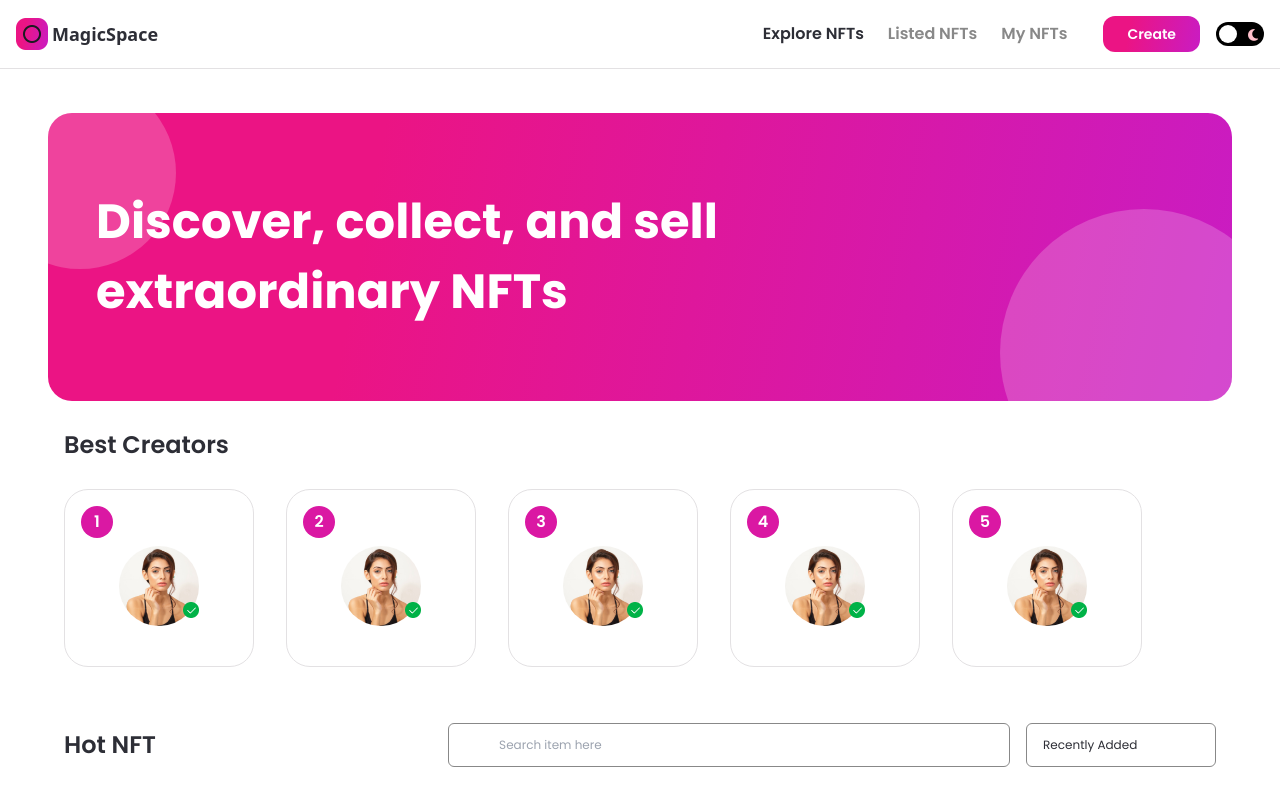
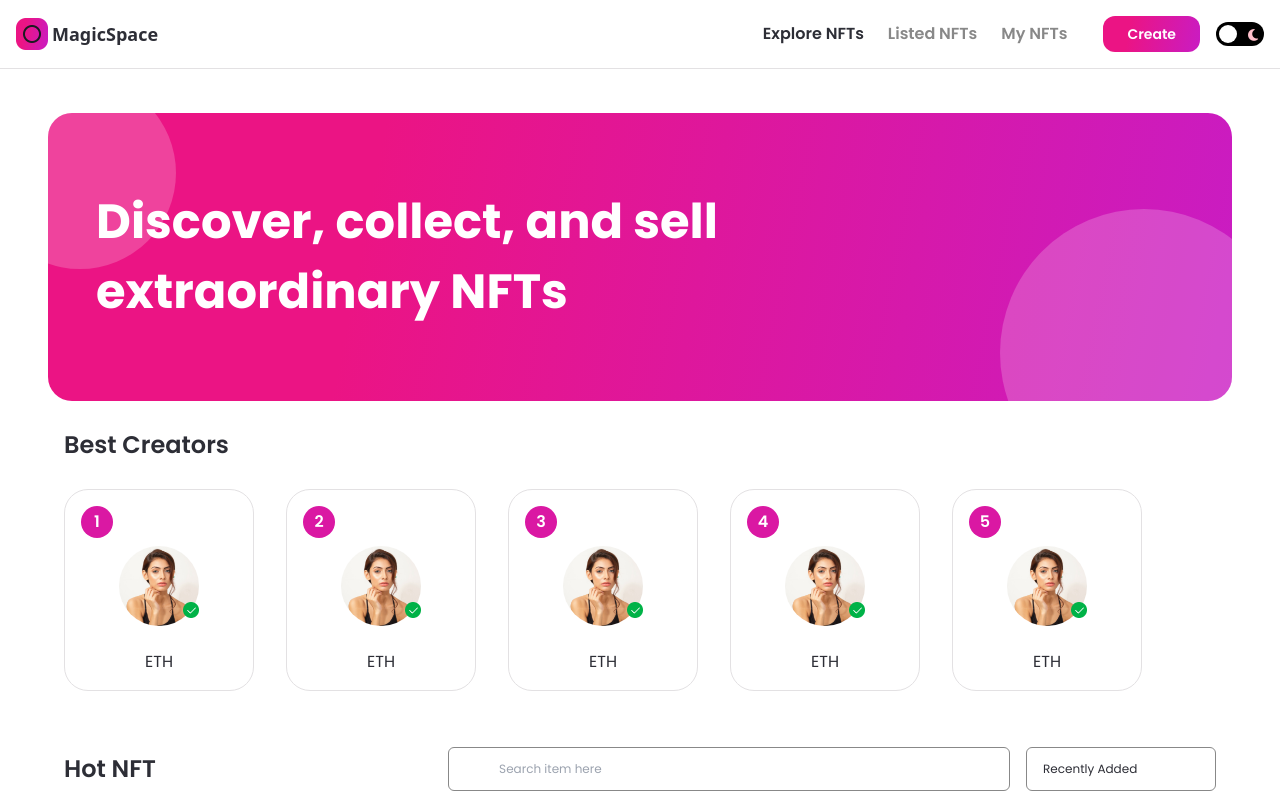
Before and after one commit to Joseeph5/NFT-Marketplace, a Next.js app: page / in a window 1280 px wide. Shown: the top 800 px of the page. Built offline with nearby package versions, Linux system fonts and the light colour scheme.

Commit message:
setup ContextAPI for the app

```diff
--- a/components/CreatorCard.tsx
+++ b/components/CreatorCard.tsx
@@ -2,6 +2,7 @@ import { useContext } from 'react';
 import Image from 'next/image';
 
 import images from '../assets';
+import { NFTContext } from '../context/NFTContext';
 
 interface CreatorCardProps {
   rank: number;
@@ -16,35 +17,37 @@ const CreatorCard = ({
   creatorName,
   creatorEths,
 }: CreatorCardProps) => {
+  const { nftCurrency } = useContext(NFTContext);
   return (
-    <div className="min-w-190 minlg:min-w-240 dark:bg-nft-black-3 bg-white border dark:border-nft-black-3 border-nft-gray-1 rounded-3xl flex flex-col p-4 m-4">
-      <div className="w-8 h-8 minlg:w-10 minlg:h-10 rounded-full bg-nft-red-violet flexCenter">
-        <p className="font-poppins text-white font-semibold text-base minlg:text-lg ">
+    <div className='min-w-190 minlg:min-w-240 dark:bg-nft-black-3 bg-white border dark:border-nft-black-3 border-nft-gray-1 rounded-3xl flex flex-col p-4 m-4'>
+      <div className='w-8 h-8 minlg:w-10 minlg:h-10 rounded-full bg-nft-red-violet flexCenter'>
+        <p className='font-poppins text-white font-semibold text-base minlg:text-lg '>
           {rank}
         </p>
       </div>
 
-      <div className="my-2 flex justify-center">
-        <div className="relative w-20 h-20 minlg:w-28 minlg:h-28">
+      <div className='my-2 flex justify-center'>
+        <div className='relative w-20 h-20 minlg:w-28 minlg:h-28'>
           <Image
             src={creatorImage}
-            layout="fill"
-            objectFit="cover"
-            alt="creator"
-            className="rounded-full"
+            layout='fill'
+            objectFit='cover'
+            alt='creator'
+            className='rounded-full'
           />
-          <div className="absolute w-4 h-4 minlg:w-7 minlg:h-7 bottom-2 -right-0">
-            <Image src={images.tick} layout="fill" objectFit="contain" alt="tick" />
+          <div className='absolute w-4 h-4 minlg:w-7 minlg:h-7 bottom-2 -right-0'>
+            <Image src={images.tick} layout='fill' objectFit='contain' alt='tick' />
           </div>
         </div>
       </div>
 
-      <div className="mt-3 minlg:mt-7 text-center flexCenter flex-col">
-        <p className="font-poppins dark:text-white text-nft-black-1 font-semibold text-base">
+      <div className='mt-3 minlg:mt-7 text-center flexCenter flex-col'>
+        <p className='font-poppins dark:text-white text-nft-black-1 font-semibold text-base'>
           {creatorName}
         </p>
-        <p className="mt-1 font-poppins dark:text-white text-nft-black-1 font-semibold text-base">
-          {/* {creatorEths.toFixed(2)} <span className="font-normal"></span> */}
+        <p className='mt-1 font-poppins dark:text-white text-nft-black-1 font-semibold text-base'>
+          {/* {creatorEths.toFixed(2)}  */}
+          <span className='font-normal'>{nftCurrency}</span>
         </p>
       </div>
     </div>
--- a/components/Input.tsx
+++ b/components/Input.tsx
@@ -1,3 +1,6 @@
+import { useContext } from 'react';
+import { NFTContext } from '../context/NFTContext';
+
 interface InputProps {
   inputType: string;
   title: string;
@@ -6,6 +9,7 @@ interface InputProps {
 }
 
 const Input = ({ inputType, title, placeholder, handleClick }: InputProps) => {
+  const { nftCurrency } = useContext(NFTContext);
   return (
     <div className='mt-10 w-full'>
       <p className='font-poppins dark:text-white text-nft-black-1 font-semibold text-xl'>
@@ -21,7 +25,7 @@ const Input = ({ inputType, title, placeholder, handleClick }: InputProps) => {
             onChange={handleClick}
           />
           <p className='font-poppins dark:text-white text-nft-black-1 font-semibold text-xl'>
-            ETH
+            {nftCurrency}
           </p>
         </div>
       ) : inputType === 'textarea' ? (
--- /dev/null
+++ b/context/NFTContext.tsx
@@ -0,0 +1,22 @@
+import { useEffect, useState, createContext, Context } from 'react';
+import Web3Modal from 'web3modal';
+import { ethers } from 'ethers';
+import axios from 'axios';
+
+import { MarketAddress, MarketAddressABI } from './constants';
+
+interface ContextType {
+  nftCurrency: string;
+}
+
+export const NFTContext: Context<ContextType | null> = createContext<ContextType | null>(
+  {} as ContextType
+);
+
+export const NFTProvider = ({ children }: any) => {
+  const nftCurrency = 'ETH';
+  const [currentAccount, setCurrentAccount] = useState('');
+  const [isLoadingNFT, setIsLoadingNFT] = useState(false);
+
+  return <NFTContext.Provider value={{ nftCurrency }}>{children}</NFTContext.Provider>;
+};
--- a/hardhat.config.js
+++ b/hardhat.config.js
@@ -1,4 +1,5 @@
 require('@nomiclabs/hardhat-waffle');
+require('dotenv').config();
 
 const privateKey = process.env.PRIVATEKEY;
 
--- a/package.json
+++ b/package.json
@@ -10,11 +10,14 @@
   },
   "dependencies": {
     "@openzeppelin/contracts": "^4.5.0",
+    "axios": "^1.3.3",
+    "dotenv": "^16.0.3",
     "next": "12.2.5",
     "next-themes": "^0.2.0",
     "react": "18.2.0",
     "react-dom": "18.2.0",
-    "react-dropzone": "^14.2.3"
+    "react-dropzone": "^14.2.3",
+    "web3modal": "^1.9.12"
   },
   "devDependencies": {
     "@nomicfoundation/hardhat-toolbox": "^2.0.0",
--- a/pages/_app.tsx
+++ b/pages/_app.tsx
@@ -2,23 +2,26 @@ import type { AppProps } from 'next/app';
 import Script from 'next/script';
 import { ThemeProvider } from 'next-themes';
 
+import { NFTProvider } from '../context/NFTContext';
 import { NavBar, Footer } from '../components/';
 import '../styles/globals.css';
 
 function MyApp({ Component, pageProps }: AppProps) {
   return (
-    <ThemeProvider attribute="class">
-      <div className="dark:bg-nft-dark bg-white min-h-screen">
+    <NFTProvider>
+      <ThemeProvider attribute='class'>
+        <div className='dark:bg-nft-dark bg-white min-h-screen'>
           <NavBar />
-        <div className="pt-65">
+          <div className='pt-65'>
             <Component {...pageProps} />
           </div>
           <Footer />
         </div>
         <Script
-        src="https://kit.fontawesome.com/9a0c2aa5e4.js"
-        crossOrigin="anonymous"></Script>
+          src='https://kit.fontawesome.com/9a0c2aa5e4.js'
+          crossOrigin='anonymous'></Script>
       </ThemeProvider>
+    </NFTProvider>
   );
 }
 
```
Also changed, not shown: pages/index.tsx (+4 -4 lines), 1 other file (tests, documents, lock files or other folders). Lines whose indentation alone changed are shown as unchanged.
